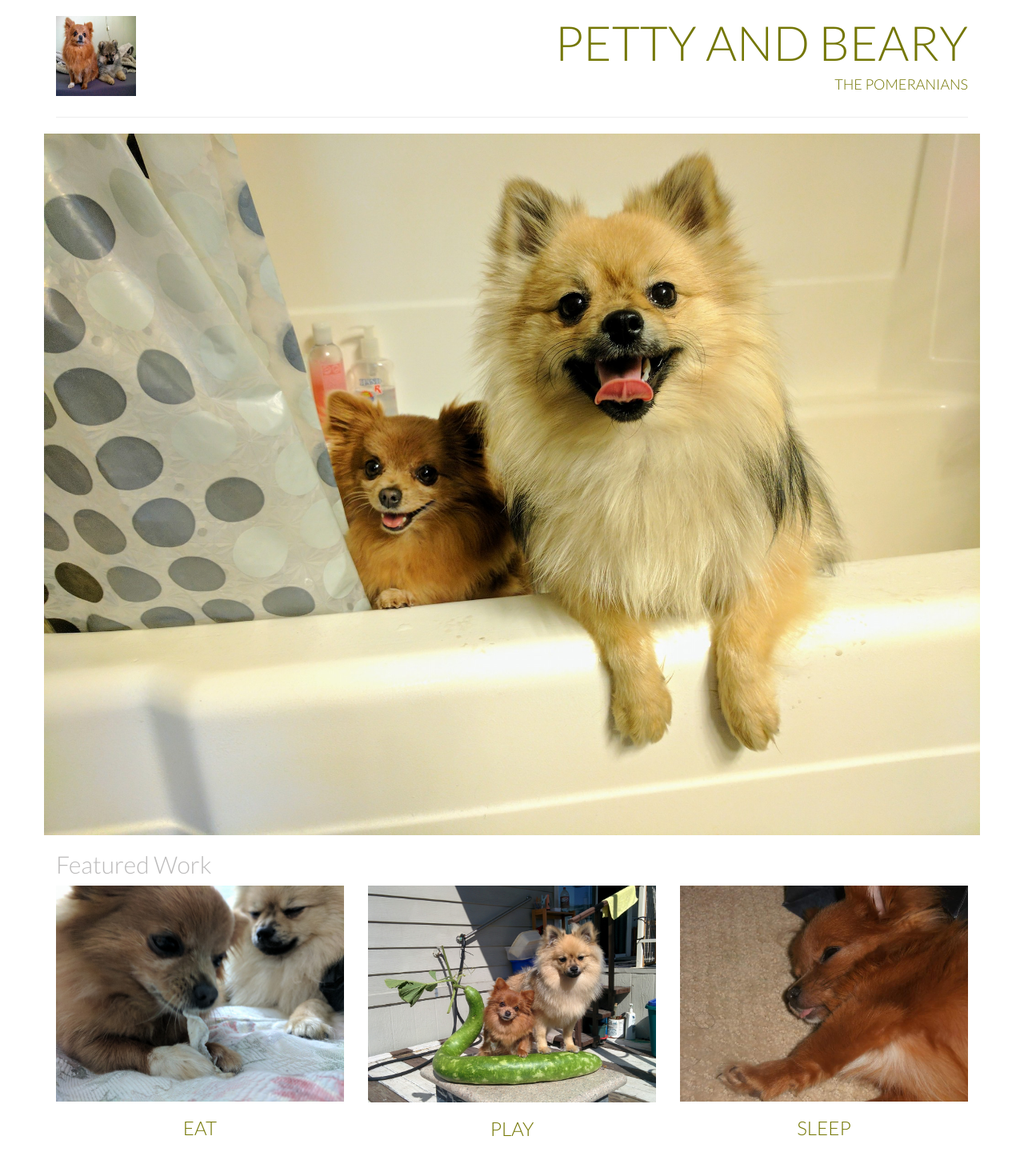
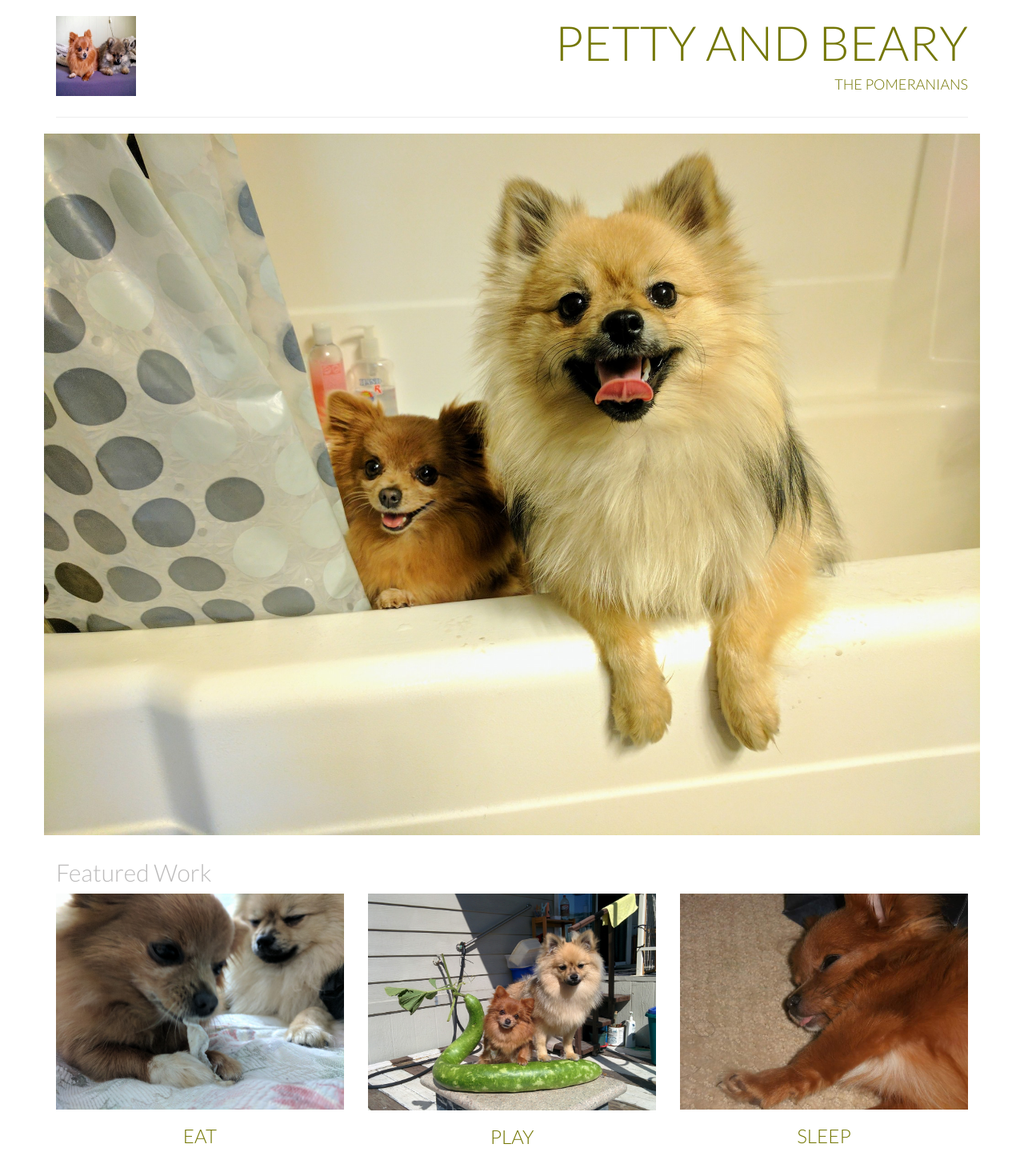
Before and after one commit to shir0karasu/bekawaii.github.io, a plain HTML site: page index.html in a window 1280 px wide. Shown: the whole page at 80% size. Drawn offline with Linux system fonts and the light colour scheme.

Commit message:
Update index.html

```diff
--- a/index.html
+++ b/index.html
@@ -1,5 +1,6 @@
 <!DOCTYPE html>
-<html>
+
+<html lang="en">
 <head>
     <meta charset="utf-8">
     <meta name="viewport" content="width=device-width, initial-scale=1.0">
@@ -15,41 +16,44 @@
 <body>
 <div class="container">
 
+  <header>
     <div class="row">
         <div class="col-xs-3 col-sm-3 col-md-3">
-            <img class="title-logo" src="img/15259596_10206550621158931_3110003395556975360_o.jpg" alt="Cute pomeranians!">
+            <img class="title-logo" src="img/IMG_20160403_175535.jpg" alt="Cute pomeranians!">
         </div>
         <div class="col-xs-9 col-sm-9 col-md-9 text-right text-uppercase">
             <h1 class="title-super text-thin"> Petty and Beary</h1>
             <h4> The Pomeranians</h4>
         </div>
     </div>
+  </header>
 
     <div class="row">
         <div class="col-xs-12 col-sm-12 col-md-12"> <hr> </div>
     </div>
 
     <div class="row">
-        <img class="img-responsive" src="img/18121863_10207561377627211_501070230587173085_o.jpg" alt="2 dogs about to take a shower">
+        <p><img class="img-responsive" src="img/18121863_10207561377627211_501070230587173085_o.jpg" alt="2 dogs about to take a shower"></p>
     </div>
 
-    <div class="row">
+    <section class="row">
         <div class="col-xs-12 col-sm-12 col-md-12"><h2 class="text-muted">Featured Work</h2></div>
-    </div>
-    <div class="row text-center">
+    </section>
+    <section class="row text-center">
         <div class="col-xs-4 col-sm-4 col-md-4">
-            <img class="img-responsive" src="img/15325347_10206549325806548_1231687751008511497_o.jpg" atl="Dog is eating treats" data-toggle="modal" data-target="#eat">
+            <p><img class="img-responsive" src="img/15325347_10206549325806548_1231687751008511497_o.jpg" alt="Dog is eating treats" data-toggle="modal" data-target="#eat"></p>
             <h3 class="list-title">EAT</h3>
         </div>
         <div class="col-xs-4 col-sm-4 col-md-4">
-            <img class="img-responsive" src="img/15304382_10206550609078629_6154129544384427586_o.jpg" alt="Playing outdoor" data-toggle="modal" data-target="#play">
+            <p><img class="img-responsive" src="img/15304382_10206550609078629_6154129544384427586_o.jpg" alt="Playing outdoor" data-toggle="modal" data-target="#play"></p>
             <h3 class="list-title">PLAY</h3>
         </div>
         <div class="col-xs-4 col-sm-4 col-md-4">
-            <img class = "img-responsive" src="img/FB_IMG_1425264142769.jpg" alt="Puppy is sleeping" data-toggle="modal" data-target="#sleep">
+            <p><img class = "img-responsive" src="img/FB_IMG_1425264142769.jpg" alt="Puppy is sleeping" data-toggle="modal" data-target="#sleep"></p>
             <h3 class="list-title">SLEEP</h3>
         </div>
-    </div>
+    </section>
+
 
 </div>
 
@@ -61,7 +65,7 @@
                     <h4 class="modal-title" id="myModalLabel">My favorite treat</h4>
                 </div>
                 <div class="modal-body">
-                    <img class="img-responsive" src="img/15325347_10206549325806548_1231687751008511497_o.jpg">
+                    <img class="img-responsive" src="img/15325347_10206549325806548_1231687751008511497_o.jpg" alt="dog is eating treat">
                     Petty was eating treat while Beary was staring at her jealously.
                 </div>
                 <div class="modal-footer">
@@ -78,7 +82,7 @@
                     <h4 class="modal-title" id="myModalLabel">Outside in a sunny day</h4>
                 </div>
                 <div class="modal-body">
-                    <img class="img-responsive" src="img/15304382_10206550609078629_6154129544384427586_o.jpg">
+                    <img class="img-responsive" src="img/15304382_10206550609078629_6154129544384427586_o.jpg" alt="doggos in the garden">
                     Petty was having fun playing with Beary in the garden.
                 </div>
                 <div class="modal-footer">
@@ -95,7 +99,7 @@
                     <h4 class="modal-title" id="myModalLabel">Sleep time</h4>
                 </div>
                 <div class="modal-body">
-                    <img class="img-responsive img-res" src="img/FB_IMG_1425264142769.jpg">
+                    <img class="img-responsive img-res" src="img/FB_IMG_1425264142769.jpg" alt="doggy is napping">
                     Petty was taking a nap in one afternoon.
                 </div>
                 <div class="modal-footer">
```
